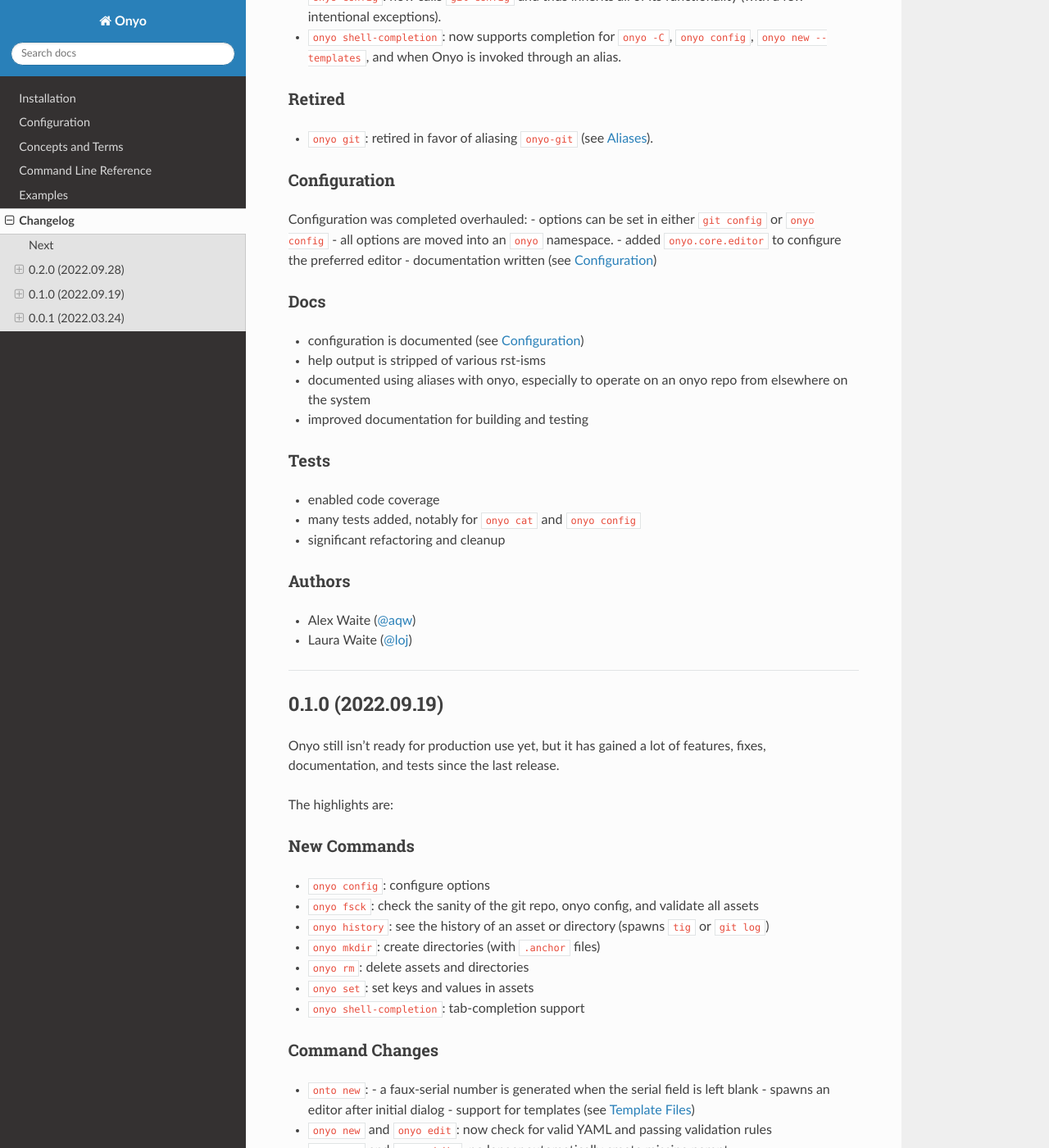
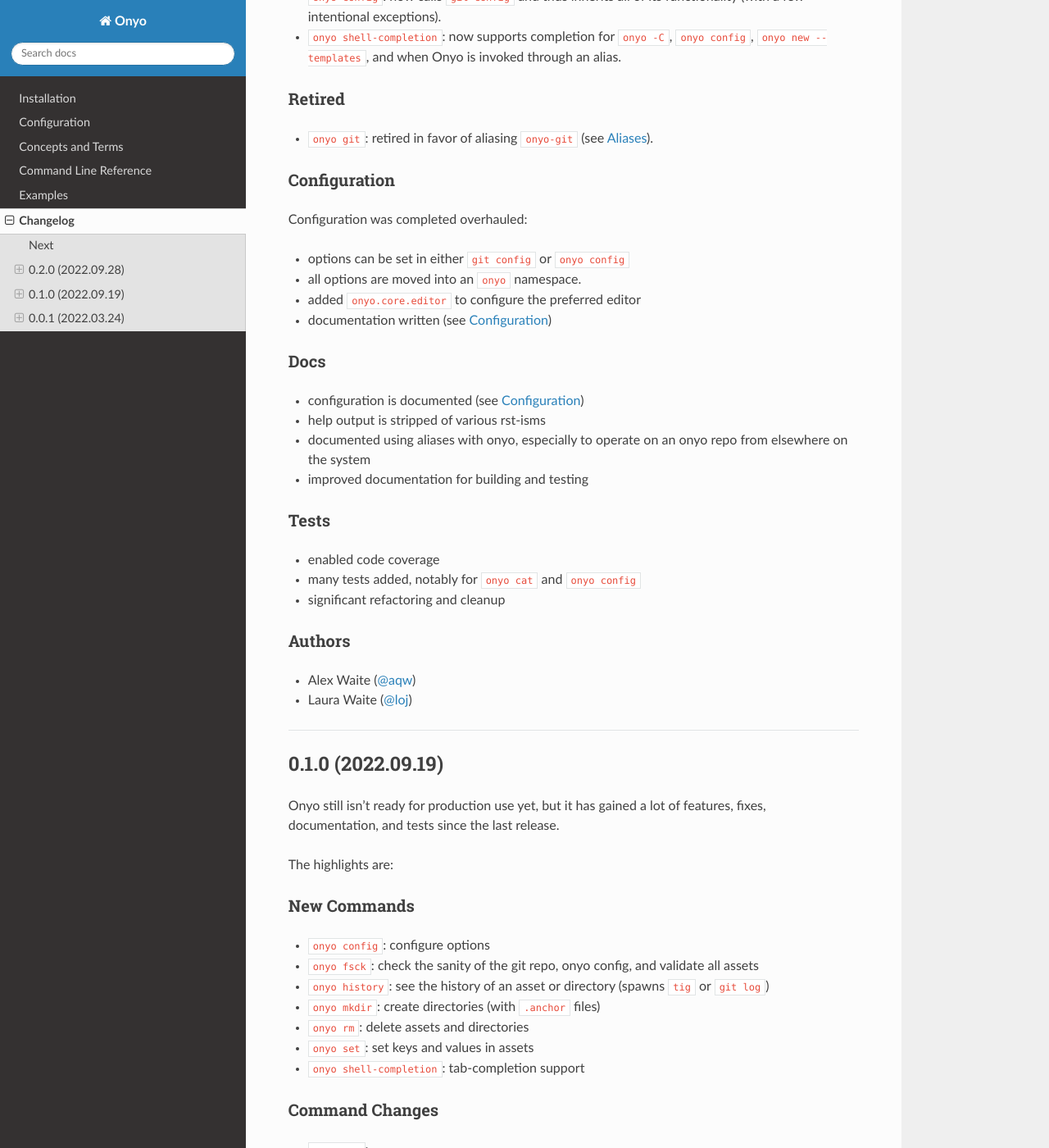
Before and after one commit to psyinfra/onyo, a Sphinx documentation site: the page built from docs/source/changelog.rst, in a window 1280 px wide and 1400 px high, scrolled down 532 px. Shown: the whole window at 82% size. Built offline with Sphinx 7.4.7 and the Read the Docs theme 2.0.0, drawn with Linux system fonts in a browser that asks for light colours; some of the changed text lies outside the part shown.

Commit message:
DOC: fix lists not rendering
And a typo.

```diff
--- a/docs/source/changelog.rst
+++ b/docs/source/changelog.rst
@@ -31,6 +31,7 @@ Retired
 Configuration
 -------------
 Configuration was completed overhauled:
+
 - options can be set in either ``git config`` or ``onyo config``
 - all options are moved into an ``onyo`` namespace.
 - added ``onyo.core.editor`` to configure the preferred editor
@@ -78,7 +79,8 @@ New Commands
 
 Command Changes
 ---------------
-- ``onto new``:
+- ``onyo new``:
+
   - a faux-serial number is generated when the serial field is left blank
   - spawns an editor after initial dialog
   - support for templates (see :ref:`templates`)
```
